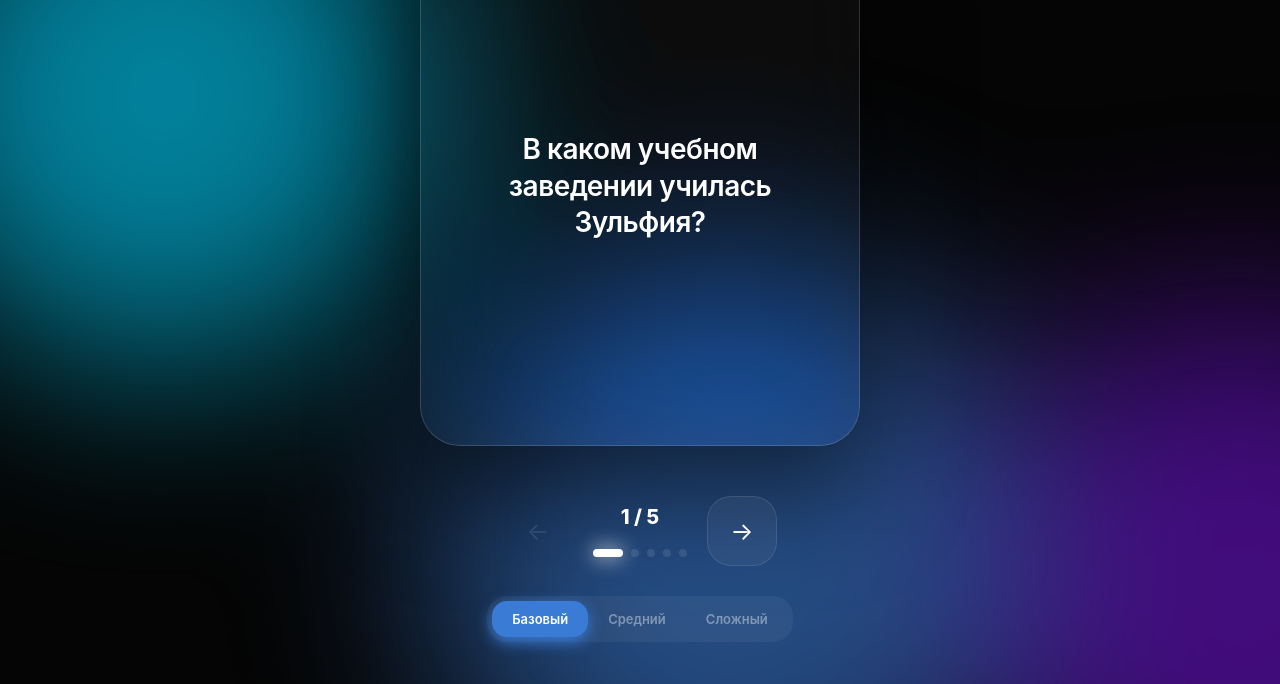
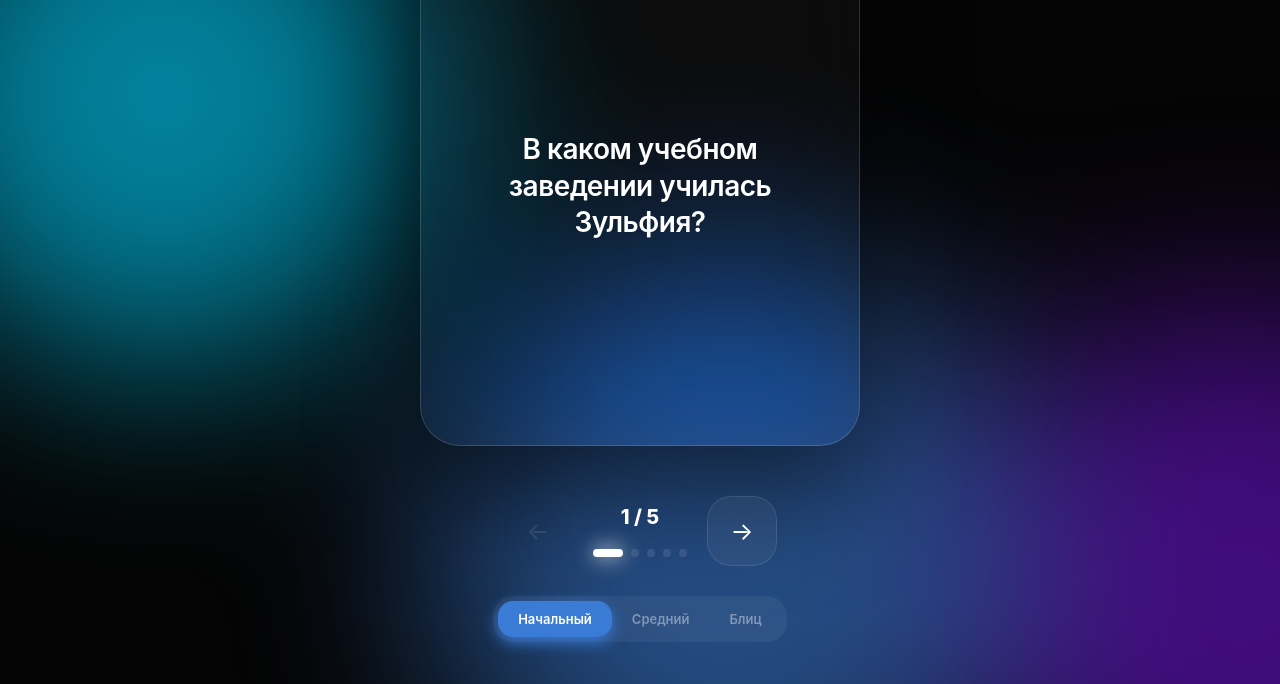
Before and after one commit to cmxbw/Zulfiya, a plain HTML site: page index.html in a window 1280 px wide. Shown: the part 116-800 px from the top of the page. Drawn offline with Linux system fonts and the light colour scheme.

Commit message:
Update index.html

```diff
--- a/index.html
+++ b/index.html
@@ -256,9 +256,9 @@
     </div>
 
     <div class="mode-selector">
-        <button class="mode-btn active" onclick="setMode('easy', this)">Базовый</button>
+        <button class="mode-btn active" onclick="setMode('easy', this)">Начальный</button>
         <button class="mode-btn" onclick="setMode('medium', this)">Средний</button>
-        <button class="mode-btn" onclick="setMode('blitz', this)">Сложный</button>
+        <button class="mode-btn" onclick="setMode('blitz', this)">Блиц</button>
     </div>
 
     <script>
```
